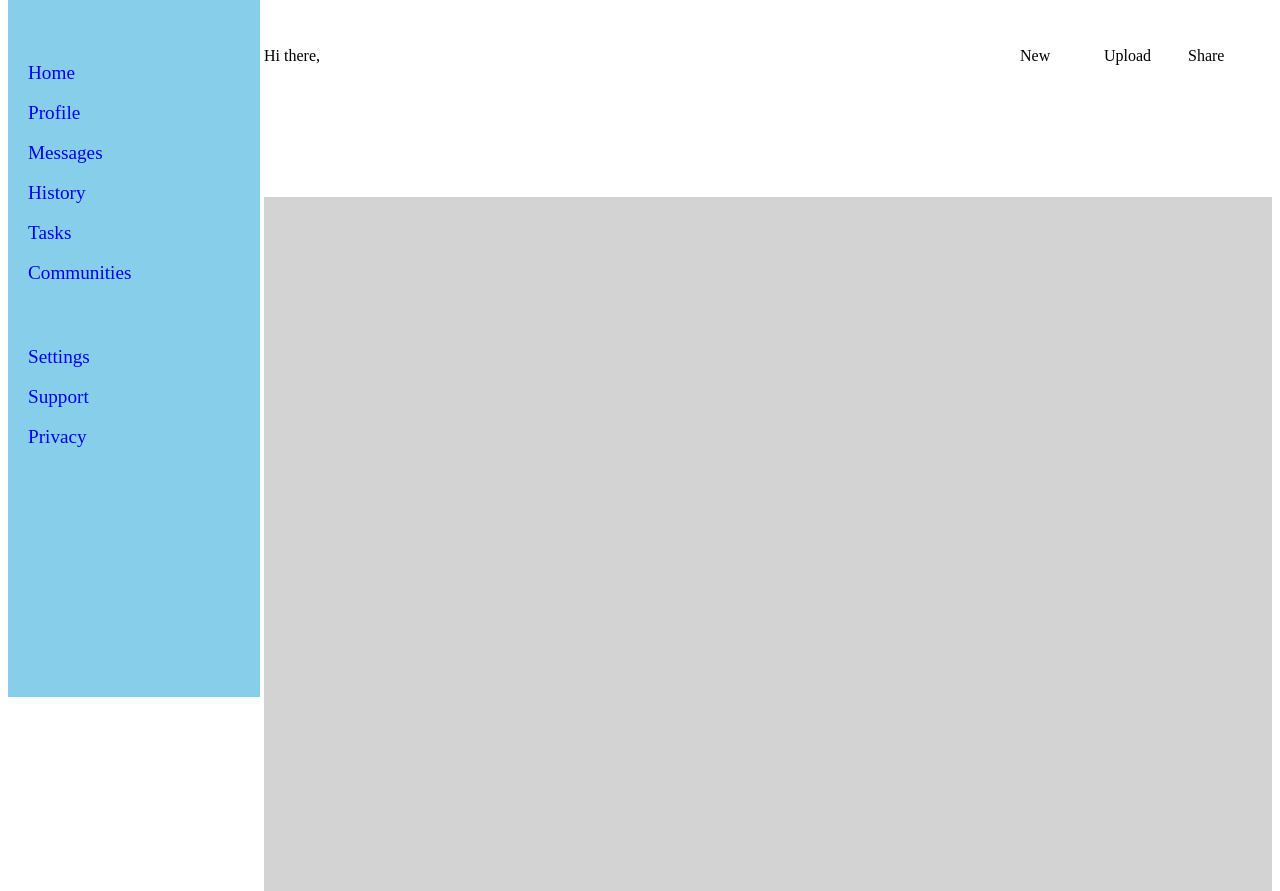
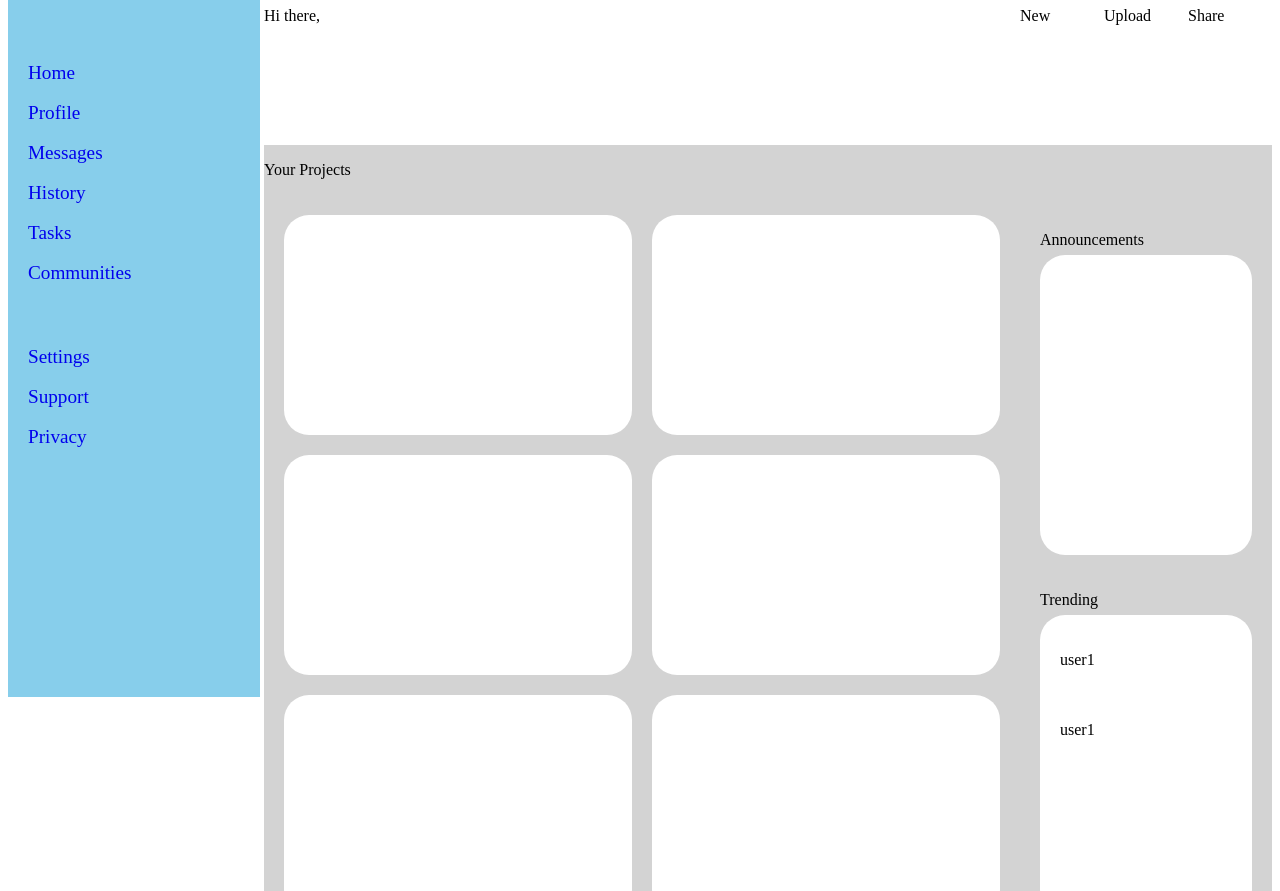
Before and after one commit to HereticJ/top-project-admin-dashboard, a plain HTML site: page index.html in a window 1280 px wide. Shown: the part 61-952 px from the top of the page. Drawn offline with Linux system fonts and the light colour scheme.

Commit message:
Structure main content.

```diff
--- a/index.html
+++ b/index.html
@@ -49,6 +49,7 @@
             </div>
 
             <div class="main-content">
+                <p class="projects-title">Your Projects</p>
                 <div class="projects">
                     <div class="card">
                         <p class="title"></p>
@@ -75,7 +76,22 @@
                         <p class="content"></p>
                     </div>
                 </div>
-        </div>
+
+                <div class="side-content">
+                    <p class=announcements-title>Announcements</p>
+                    <div class="announcements">
+                        <p class="title"></p>
+                        <p class="content"></p>
+                    </div>
+
+                    <p class=trending-title>Trending</p>
+                    <div class="trending">
+                        <p class="title">user1</p>
+                        <p class="content">user1</p>
+                    </div>
+                </div>
+
+            </div>
 
     </div>
 </body>
--- a/style.css
+++ b/style.css
@@ -62,13 +62,12 @@
     grid-template-rows: 1fr 4fr;
 }
 
-
 .header {
     display: grid;
     grid-column: 1 / 3;
     grid-row: 1 / 2;
     grid-template-columns: 3fr 1fr;
-    grid-template-rows: 100px 150px;
+    grid-template-rows: 60px 85px;
 }
 
 .main-content {
@@ -77,14 +76,65 @@
     grid-row: 2 / 3;
     background-color: lightgray;
     grid-template-columns: 3fr 1fr;
+    grid-template-rows: 20px auto-fit;
 }
 
 .projects {
     display: grid;
     grid-column: 1 / 2;
     grid-row: 2 / 3;
-    grid-template-columns: 1fr 1fr;
-    grid-template-rows: 1fr 1fr 1fr;
+    gap: 20px 20px;
+    padding: 20px;
+    grid-template-columns: repeat(2, minmax(150px, 1fr));
+    grid-template-rows: repeat(3, minmax(200px, 1fr));
+}
+
+.side-content {
+    display: grid;
+    grid-column: 2 / 3;
+    grid-row: 2 / 3;
+    gap: 20px;
+    padding: 20px;
+    grid-template-columns: auto-fit;
+    grid-template-rows: 20px 300px 20px 300px;
+}
+
+.announcements {
+    background-color: white;
+    display: grid;
+    grid-row: 2 / 3;
+    border-radius: 25px;
+    gap: 20px 20px;
+    padding: 20px;
+    grid-template-rows: 1fr 4fr;
+}
+
+.projects-title {
+    grid-column: 1 / 2;
+    grid-row: 1 / 2;
+}
+
+.announcements-title {
+    grid-row: 1 / 2;
+}
+
+.trending-title {
+    grid-row: 3 / 4
+}
+
+.trending {
+    background-color: white;
+    display: grid;
+    grid-row: 4 / 5;
+    border-radius: 25px;
+    gap: 20px 20px;
+    padding: 20px;
+    grid-template-rows: 1fr 4fr;
+}
+
+.card {
+    background-color: white;
+    border-radius: 25px;
 }
 
 .searchbar {
@@ -121,10 +171,8 @@
 
 .upload-button {
     grid-column: 2 / 3;
-
 }
 
 .share-button {
     grid-column: 3 / 4;
-
 }
```
